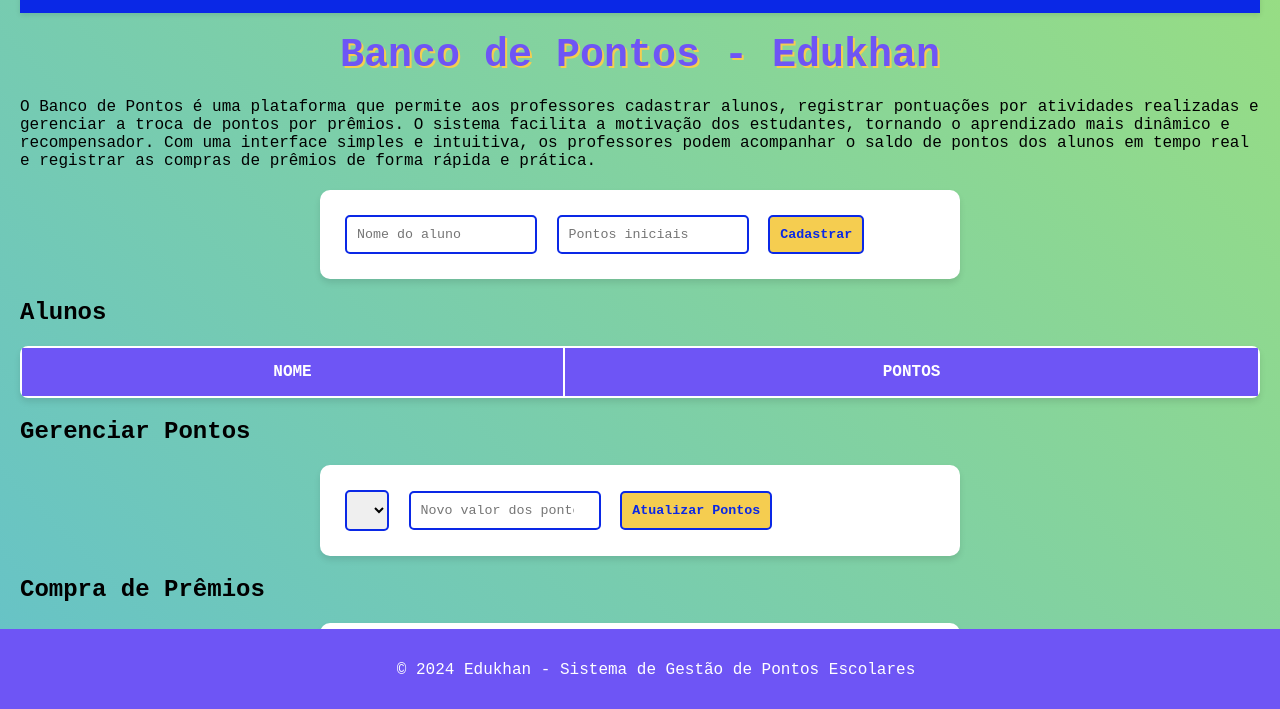
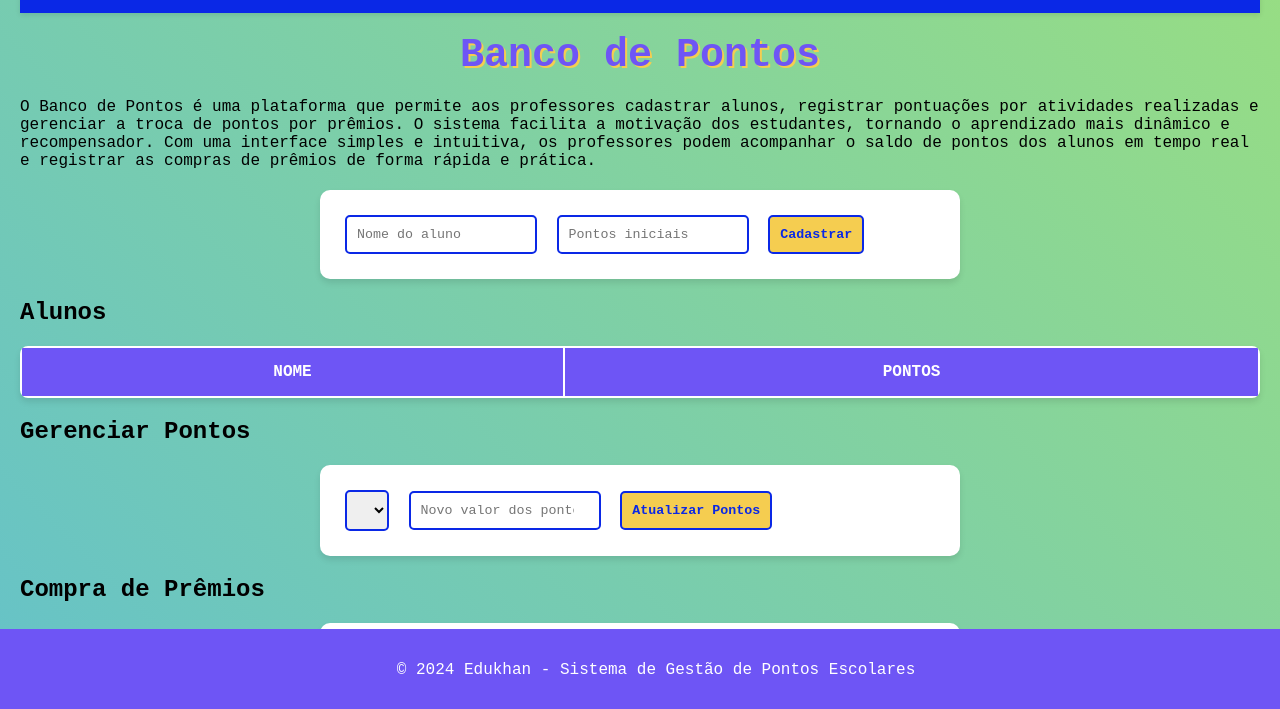
Before and after one commit to tobiasteles/BancoDePontos-Edukhan, a plain HTML site: page index.html in a window 1280 px wide. Shown: the part 89-798 px from the top of the page. Drawn offline with Linux system fonts and the light colour scheme; a web font is replaced by a local one.

Commit message:
Update index.html

```diff
--- a/index.html
+++ b/index.html
@@ -14,7 +14,7 @@
             <img src="Logotipo Edukhan 2024/SEM FUNDO/LOGOTIPO/LOGOTIPO 1.png" alt="Logo Edukhan" class="logo" width="150px">
         </div>
     </nav>
-    <h1>Banco de Pontos - Edukhan</h1>
+    <h1>Banco de Pontos</h1>
     <p>O Banco de Pontos é uma plataforma que permite aos professores cadastrar alunos, registrar pontuações por atividades realizadas e
         gerenciar a troca de pontos por prêmios. O sistema facilita a motivação dos estudantes, tornando o aprendizado
         mais dinâmico e recompensador. Com uma interface simples e intuitiva, os professores podem acompanhar o saldo de
```
